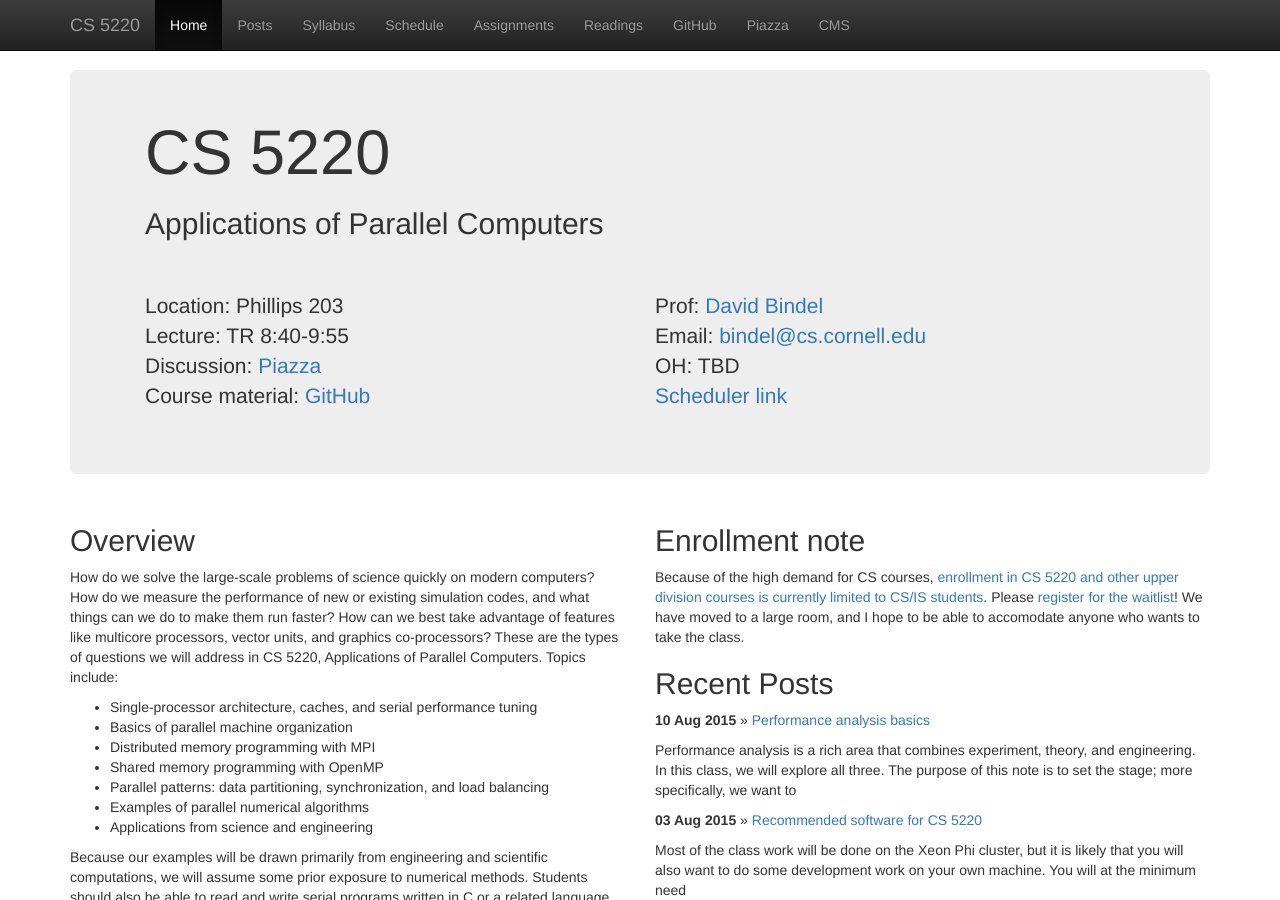
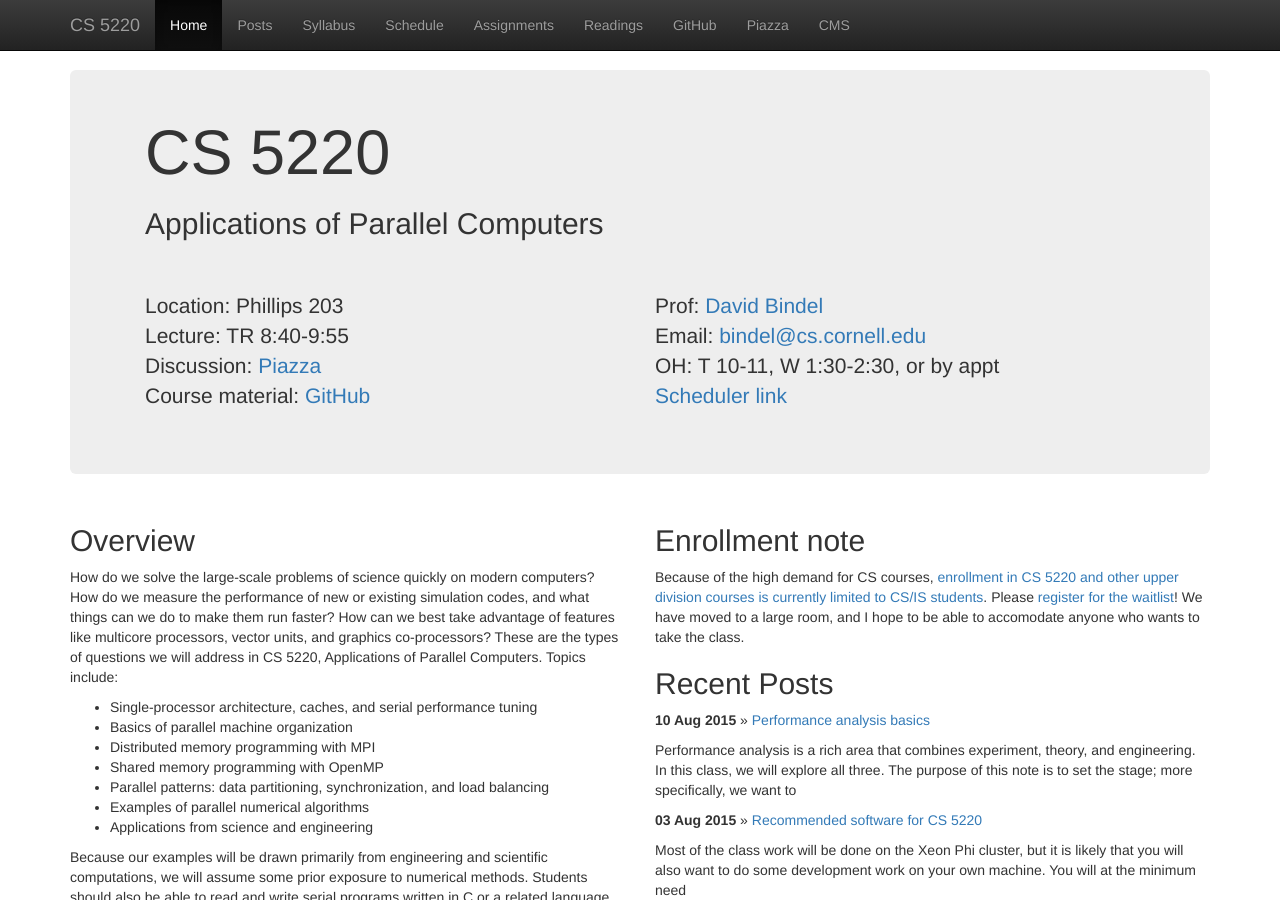
Before and after one commit to cornell-cs5220-f15/cornell-cs5220-f15.github.io, a Jekyll site: the page built from index.html, in a window 1280 px wide and 900 px high. Built offline with Jekyll 4.4.1, drawn with Linux system fonts in a browser that asks for light colours; nearby versions of some CDN libraries.

Commit message:
Update hours.

```diff
--- a/_includes/cs5220_head.html
+++ b/_includes/cs5220_head.html
@@ -20,7 +20,7 @@
       <p>
         Prof: <a href="http://www.cs.cornell.edu/~bindel">David Bindel</a><br/>
         Email: <a href="mailto:bindel@cs.cornell.edu">bindel@cs.cornell.edu</a><br/>
-        OH: TBD<br/>
+        OH: T 10-11, W 1:30-2:30, or by appt<br/>
         <a href="http://www.meetme.so/DavidBindel">Scheduler link</a>
       </p>
     </div>
```
Also changed, not shown: syllabus.md (+1 -1 lines).
